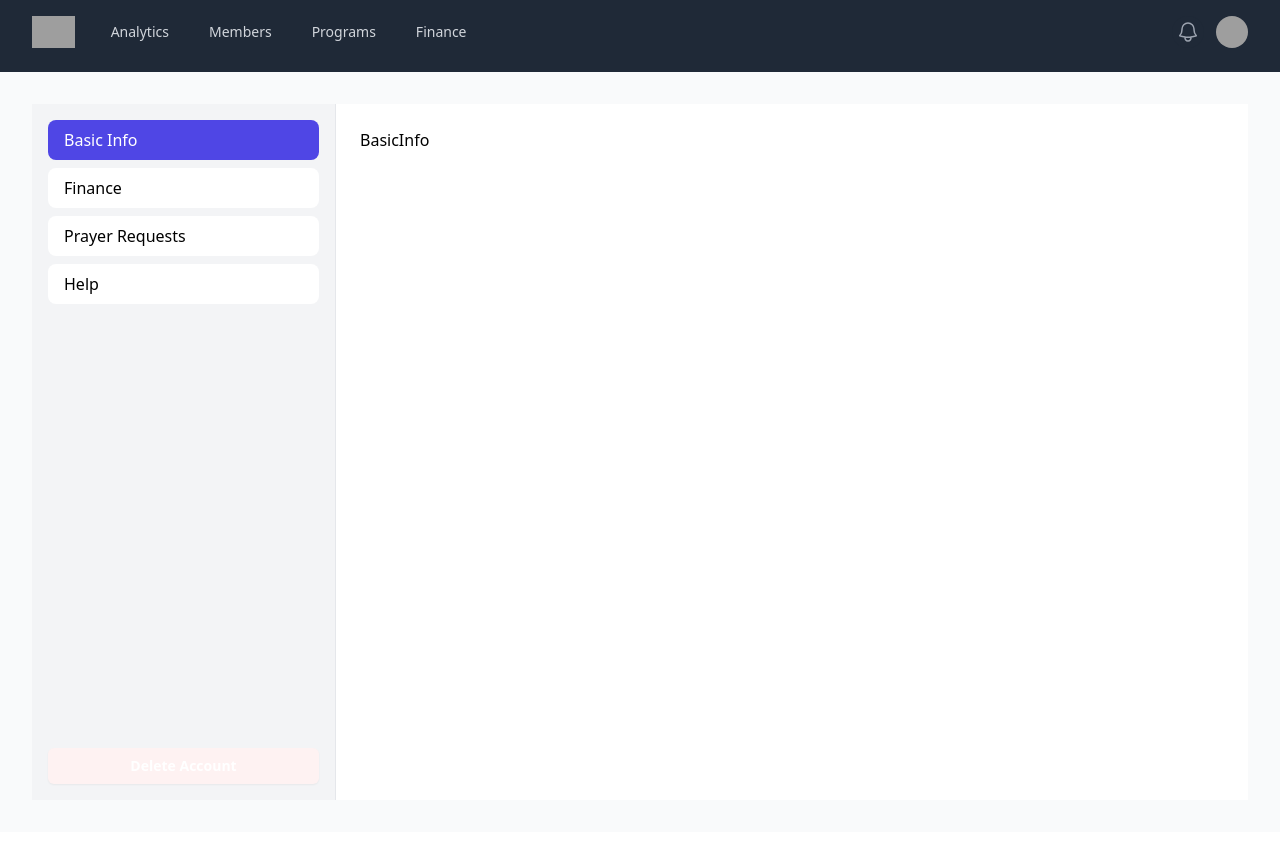
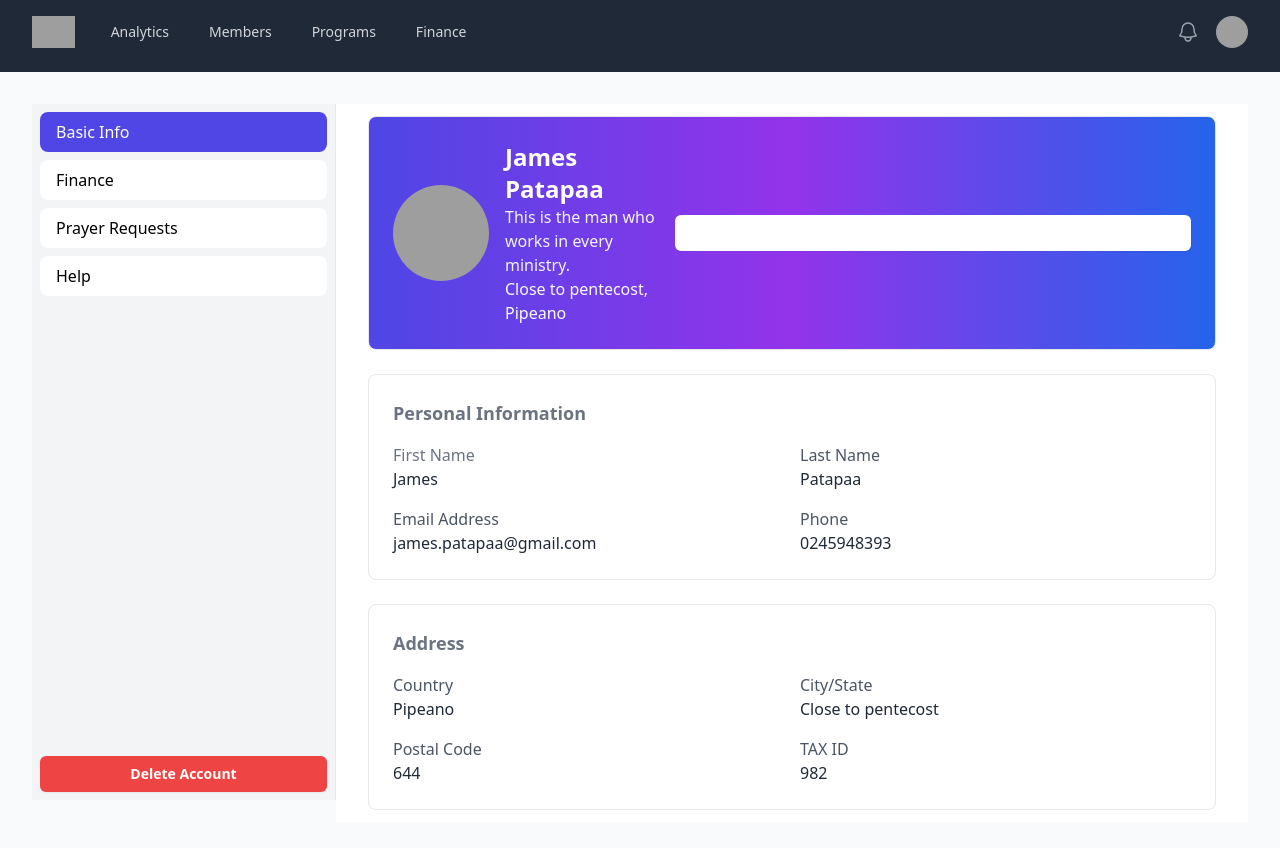
Before and after one commit to bobTheBuilderCodes/church-app, a React (Create React App) app in the folder client/: page /members/1 in a window 1280 px wide. Shown: the top 848 px of the page. Built offline with nearby package versions, Linux system fonts and the light colour scheme; sample sign-in values are in the browser's storage; grey boxes are pictures that could not be loaded.

Commit message:
Details page

```diff
--- a/client/src/components/feature/BasicInfo.tsx
+++ b/client/src/components/feature/BasicInfo.tsx
@@ -1,9 +1,96 @@
-import React from 'react'
+import React from 'react';
+import Button from '../ui/Button';
 
-const BasicInfo = () => {
-  return (
-    <div>BasicInfo</div>
-  )
+interface MemberProfileProps {
+  member: {
+    avatar: "https://upload.wikimedia.org/wikipedia/commons/6/6e/Paul_Adefarasin.jpg";
+    firstName: string;
+    lastName: string;
+    email: string;
+    phone: string;
+    bio: string;
+    country: string;
+    city: string;
+    postalCode: string;
+    taxId: string;
+  };
 }
 
-export default BasicInfo
+const BasicInfo: React.FC<MemberProfileProps> = ({ member }) => {
+  return (
+    <div className="container mx-auto px-8 text-gray-500">
+      {/* Profile Header */}
+      <div className="bg-white bg-gradient-to-r from-indigo-600 via-purple-600 to-blue-600 border rounded-lg p-6 mb-6 flex items-center justify-between">
+        <div className="flex items-center text-white">
+          <img
+            src={member.avatar}
+            alt={`${member.firstName} ${member.lastName}`}
+            className="rounded-full w-24 h-24 object-cover"
+          />
+          <div className="ml-4">
+            <h2 className="text-2xl font-semibold">
+              {member.firstName} {member.lastName}
+            </h2>
+            <p className="text-gray-100">{member.bio}</p>
+            <p className="text-gray-50 font-light">{member.city}, {member.country}</p>
+          </div>
+        </div>
+        <Button type='button' className='w-fit bg-white text-indigo-700'>Edit Profile</Button>
+      </div>
+
+      {/* Personal Information */}
+      <div className="bg-white border rounded-lg p-6 mb-6">
+        <div className="flex justify-between items-center mb-4">
+          <h3 className="text-lg font-semibold text-gray">Personal Information</h3>
+
+        </div>
+        <div className="grid grid-cols-2 gap-4">
+          <div>
+            <p className="text-gray-500">First Name</p>
+            <p className="font-medium text-gray-800">{member.firstName}</p>
+          </div>
+          <div>
+            <p className="text-gray-600">Last Name</p>
+            <p className="font-medium text-gray-800">{member.lastName}</p>
+          </div>
+          <div>
+            <p className="text-gray-600">Email Address</p>
+            <p className="font-medium text-gray-800">{member.email}</p>
+          </div>
+          <div>
+            <p className="text-gray-600">Phone</p>
+            <p className="font-medium text-gray-800">{member.phone}</p>
+          </div>
+        </div>
+      </div>
+
+      {/* Address Information */}
+      <div className="bg-white border rounded-lg p-6">
+        <div className="flex justify-between items-center mb-4">
+          <h3 className="text-lg font-semibold">Address</h3>
+
+        </div>
+        <div className="grid grid-cols-2 gap-4">
+          <div>
+            <p className="text-gray-600">Country</p>
+            <p className="font-medium text-gray-800">{member.country}</p>
+          </div>
+          <div>
+            <p className="text-gray-600">City/State</p>
+            <p className="font-medium text-gray-800">{member.city}</p>
+          </div>
+          <div>
+            <p className="text-gray-600">Postal Code</p>
+            <p className="font-medium text-gray-800">{member.postalCode}</p>
+          </div>
+          <div>
+            <p className="text-gray-600">TAX ID</p>
+            <p className="font-medium text-gray-800">{member.taxId}</p>
+          </div>
+        </div>
+      </div>
+    </div>
+  );
+};
+
+export default BasicInfo;
--- a/client/src/components/feature/Finance.tsx
+++ b/client/src/components/feature/Finance.tsx
@@ -1,5 +1,7 @@
-import React from "react"
-import AppTable from "../shared/Table"
+import React from "react";
+import AppTable from "../shared/Table";
+import Input from "../ui/Input";
+import Button from "../ui/Button";
 const MemberFinance = () => {
   const dropdownOptions = [
     { label: "Download Resume", action: () => {} },
@@ -17,9 +19,32 @@ const MemberFinance = () => {
 
   return (
     <div>
-      <AppTable columns={columns} data={[]} dropdownOptions={dropdownOptions} key={Math.random() * 1200} />
+      <div className="flex items-center justify-between">
+        <h1 className="text-2xl font-bold ml-8 mr-auto text-gray-900">
+        Finance
+        </h1>
+       <div className="flex items-center mx-0 justify-between min-w-[390px]">
+       <Input
+            type="search"
+            id="search"
+            name="search"
+            autoComplete="true"
+            label=""
+            placeholder="Search by name" className="mb-2 px-4"
+          />
+          <Button type="button" className="ml-3 w-fit mx-8">New Data</Button>
+       </div>
+
+      </div>
+
+      <AppTable
+        columns={columns}
+        data={[]}
+        dropdownOptions={dropdownOptions}
+        key={Math.random() * 1200}
+      />
     </div>
-  )
-}
+  );
+};
 
-export default MemberFinance
+export default MemberFinance;
--- a/client/src/components/feature/MemberDetails.tsx
+++ b/client/src/components/feature/MemberDetails.tsx
@@ -20,7 +20,18 @@ interface VerticalTabsProps {
 const tabsInfo = [
     {
       label: "Basic Info",
-      content: <BasicInfo />,
+      content: <BasicInfo member={{
+        avatar: "https://upload.wikimedia.org/wikipedia/commons/6/6e/Paul_Adefarasin.jpg",
+        firstName: "James",
+        lastName: "Patapaa",
+        email: "james.patapaa@gmail.com",
+        phone: "0245948393",
+        bio: "This is the man who works in every ministry.",
+        country: "Pipeano",
+        city: "Close to pentecost",
+        postalCode: "644",
+        taxId: "982"
+      }} />,
     },
     {
       label: "Finance",
@@ -41,9 +52,9 @@ const MemberDetails: React.FC<VerticalTabsProps> = ({ tabs }) => {
 
   return (
    <Layout>
-     <div className="flex flex-col md:flex-row">
+     <div className="flex flex-col md:flex-row  justify-center">
       {/* Sidebar with Tab Labels */}
-      <div className="md:w-1/4 w-full bg-gray-100 p-4 md:border-r h-[87vh] flex flex-col justify-between">
+      <div className="md:w-1/4 w-full bg-gray-100 p-2 md:border-r h-[87vh] flex flex-col justify-between">
         {/* Tab Buttons */}
         <div>
           {tabsInfo.map((tab, index) => (
@@ -63,14 +74,14 @@ const MemberDetails: React.FC<VerticalTabsProps> = ({ tabs }) => {
 
         {/* Delete Account Button - Hidden on Mobile */}
         <div className="mt-auto hidden md:block">
-          <Button className="text-red-500 bg-red-50 w-full" type="button">
+          <Button className="text-red-500 bg-red-500 w-full" type="button">
             Delete Account
           </Button>
         </div>
       </div>
 
       {/* Content Area */}
-      <div className="md:w-3/4 w-full bg-white p-6">
+      <div className="md:w-3/4 w-full bg-white py-3">
         {tabsInfo[activeTab].content}
       </div>
     </div>
--- a/client/src/dashboard/members/Members.tsx
+++ b/client/src/dashboard/members/Members.tsx
@@ -2,6 +2,8 @@ import React from "react";
 import Layout from "../Layout";
 import { members } from "../../resources";
 import { useNavigate } from "react-router-dom";
+import Input from "../../components/ui/Input";
+import Button from "../../components/ui/Button";
 
 // Define the type for a member
 interface Member {
@@ -22,24 +24,39 @@ const Members = () => {
   // Ensure members is not undefined; use defaultMembers if needed
   const membersList = members || defaultMembers;
 
-  const navigate = useNavigate()
+  const navigate = useNavigate();
 
   return (
     <Layout>
-      <section className="flex justify-between items-center">
-        <h1 className="text-2xl font-bold ml-10 mr-auto text-gray-900">Manage Members</h1>
-        {/* <section className="flex items-center justify-between">
-          <Input id="search" label="" name="search" type="search" key={"search"} className="mr-8" placeholder="Search member by name or number"/>
-          <SingleSelect/>
-          <Button type="button" key={"member"} className="max-w-fit -mb-2">
-            <a href="add-member">Add New Member</a>
+      {/* <section className="flex justify-between items-center">
+
+      </section> */}
+      <div className="flex items-center justify-between">
+        <h1 className="text-2xl font-bold ml-8 mr-auto text-gray-900">
+          All Members ({membersList.length})
+        </h1>
+        <div className="flex items-center mx-0 justify-between min-w-[390px]">
+          <Input
+            type="search"
+            id="search"
+            name="search"
+            autoComplete="true"
+            label=""
+            placeholder="Search by name"
+            className="mb-2 px-4"
+          />
+          <Button type="button" className="ml-3 w-fit mx-8">
+            New Member
           </Button>
-        </section> */}
-      </section>
-
+        </div>
+      </div>
       <div className="mt-6 grid grid-cols-1 gap-x-6 gap-y-10 sm:grid-cols-2 lg:grid-cols-4 xl:gap-x-8">
         {membersList?.map((member) => (
-          <div key={member?.id} className="group relative" onClick={()=>navigate(`/members/${2}`)}>
+          <div
+            key={member?.id}
+            className="group relative"
+            onClick={() => navigate(`/members/${2}`)}
+          >
             <div className="aspect-h-1 aspect-w-1 w-full overflow-hidden rounded-md bg-gray-200 lg:aspect-none group-hover:opacity-75 lg:h-80">
               <img
                 alt={member?.imageAlt}
@@ -55,14 +72,17 @@ const Members = () => {
                     {member?.name}
                   </a>
                 </h3>
-                <p className="mt-1 text-sm text-gray-500">{member?.phoneNumber}</p>
+                <p className="mt-1 text-sm text-gray-500">
+                  {member?.phoneNumber}
+                </p>
               </div>
-              <p className="text-sm font-medium text-gray-900">{member?.ministry}</p>
+              <p className="text-sm font-medium text-gray-900">
+                {member?.ministry}
+              </p>
             </div>
           </div>
         ))}
       </div>
-
     </Layout>
   );
 };
--- a/client/src/resources/index.ts
+++ b/client/src/resources/index.ts
@@ -45,3 +45,14 @@ export const members = [
       },,
     // More members...
   ]
+
+  const member = {
+    id: '1',
+    firstName: 'John',
+    lastName: 'Doe',
+    email: 'john.doe@example.com',
+    phone: '555-1234',
+    membershipStatus: 'Active',
+    involvement: ['Choir', 'Bible Study Group', 'Youth Fellowship'],
+    joinDate: '2020-05-15',
+  };
```
